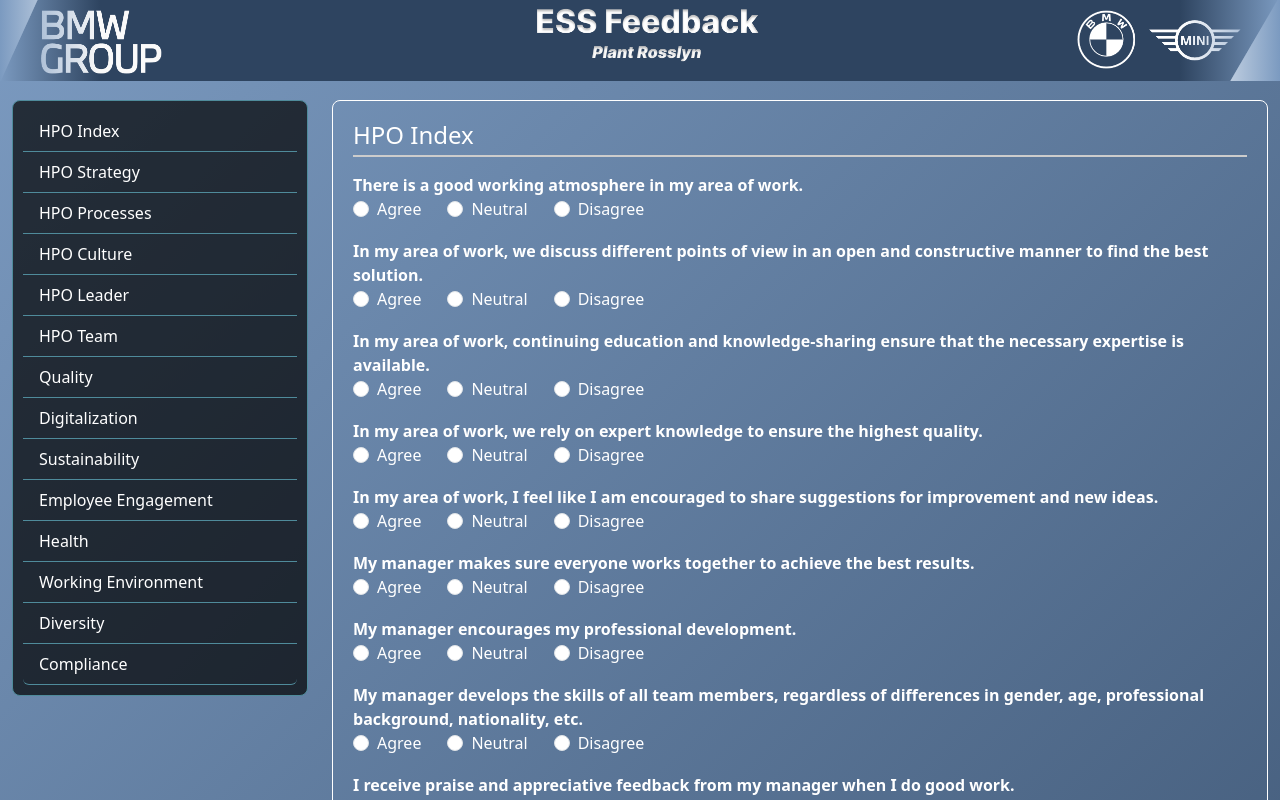
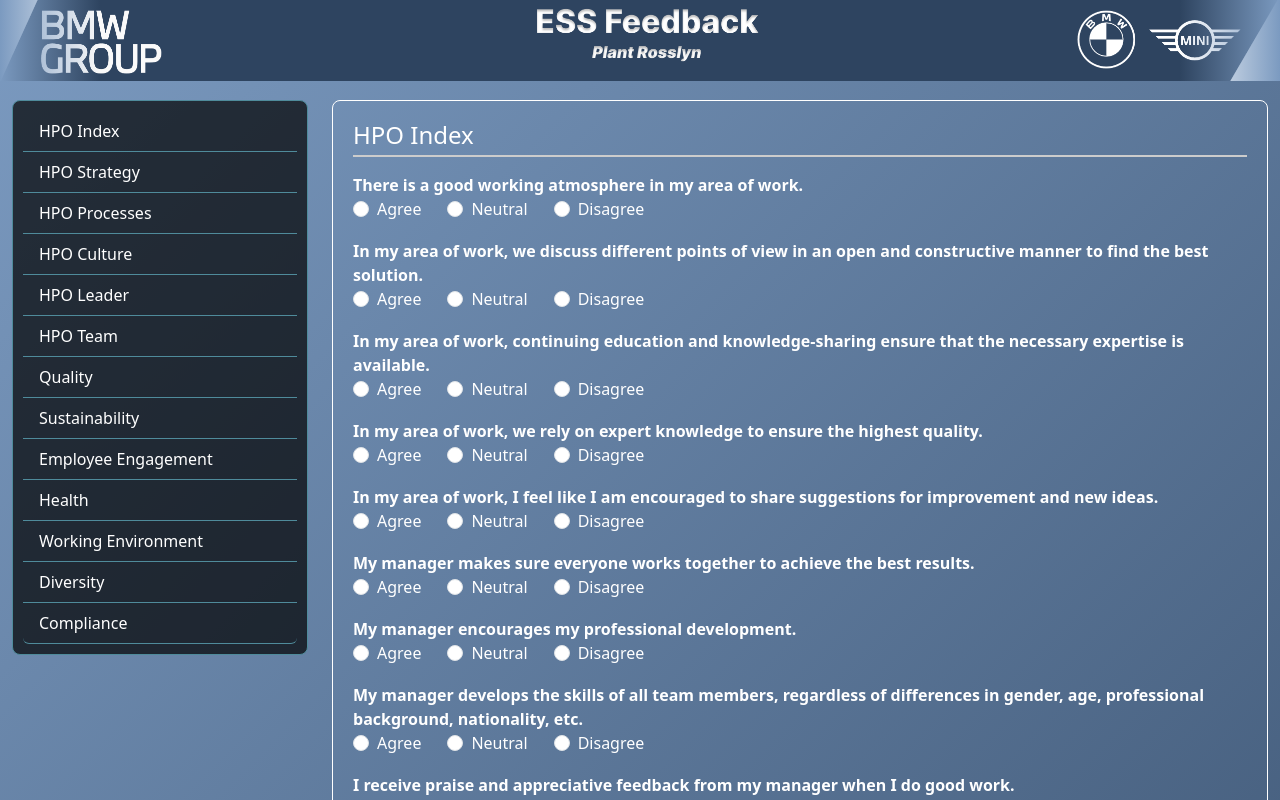
Before and after one commit to Slyvestor/amplify-fullstack, a React (Create React App) app: page / in a window 1280 px wide. Shown: the top 800 px of the page. Built offline with nearby package versions, Linux system fonts and the light colour scheme.

Commit message:
Updated Version

```diff
--- a/src/App.js
+++ b/src/App.js
@@ -81,12 +81,6 @@
       "In my area of work, mistakes are viewed as an opportunity to learn and improve.",
       "In my area of work, we make sure BMW Group products achieve the highest quality.",
       "In my area of work, decisions and actions are systematically geared toward creating value for internal customers."
-    ]
-  },
-  {
-    heading: "Digitalization",
-    statements: [
-      "In my area of work, the advantages of digitalization are used to best effect."
     ]
   },
   {
```
